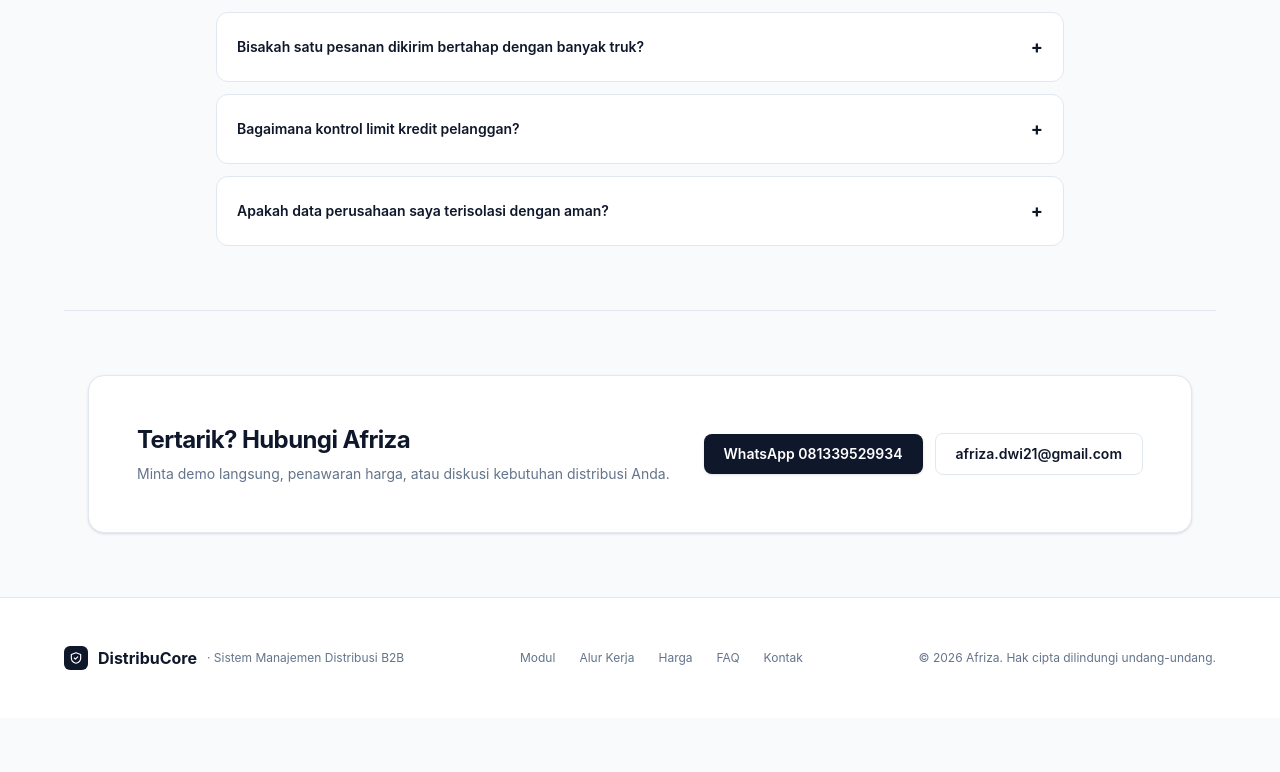
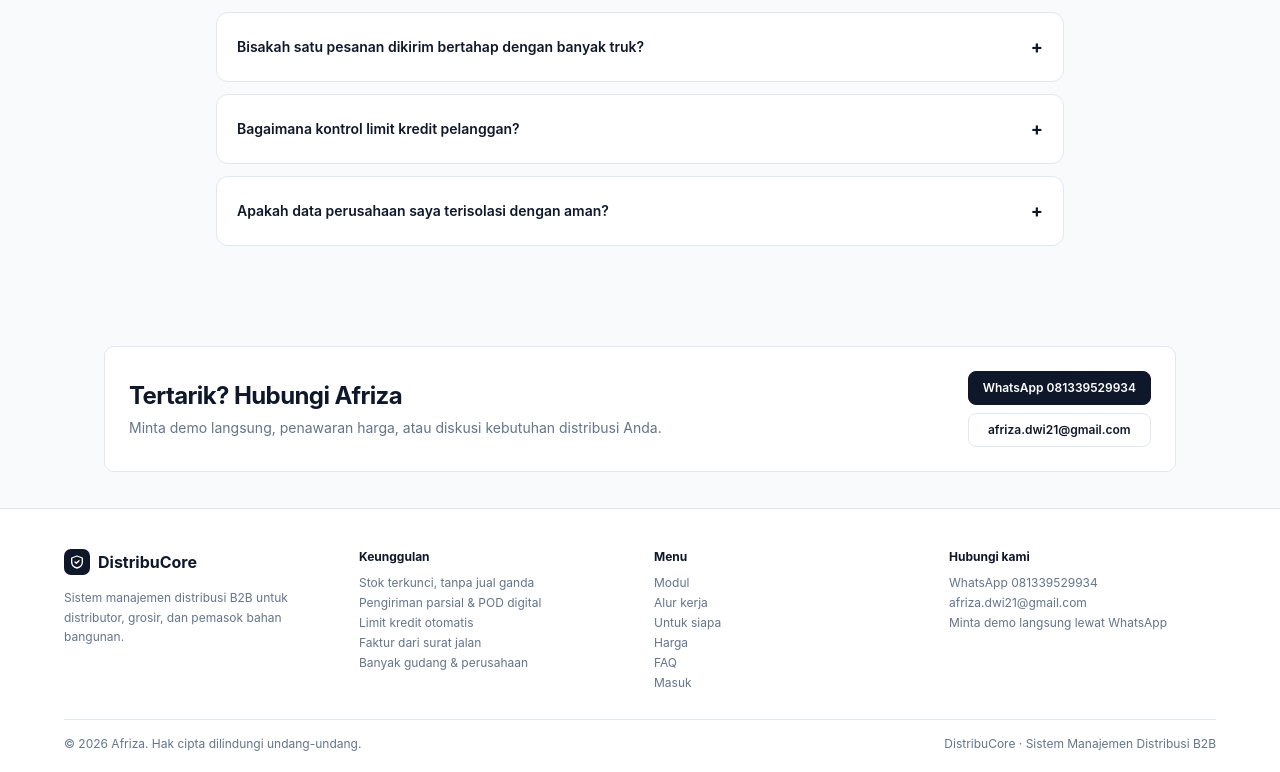
Before and after one commit to afrizadwi21/DistribuCore, a Next.js app in the folder apps/web/: page / in a window 1280 px wide. Shown: the part 4032-4804 px from the top of the page. Before the commit the page ends 4750 px from the top, so only its background shows below. Built offline with nearby package versions, Linux system fonts and the light colour scheme.

Commit message:
style(web): match contact CTA card and 4-column footer exactly with design

```diff
--- a/apps/web/src/components/landing/ContactFooter.tsx
+++ b/apps/web/src/components/landing/ContactFooter.tsx
@@ -2,52 +2,60 @@ import React from "react";
 import { ShieldIcon } from "./Icons";
 
 export function ContactFooter() {
-  const waUrl = "https://wa.me/6281339529934?text=" + encodeURIComponent("Halo Afriza, saya ingin tahu lebih lanjut tentang DistribuCore.");
+  const wa = (t: string) => `https://wa.me/6281339529934?text=${encodeURIComponent(t)}`;
 
   return (
     <>
-      <section id="kontak" className="mx-auto max-w-6xl px-6 py-16 border-t border-[var(--bd)]">
-        <div className="rounded-2xl border border-[var(--bd)] bg-[var(--card)] p-8 sm:p-12 flex flex-col md:flex-row items-center justify-between gap-6 shadow-sm">
-          <div className="max-w-xl">
-            <h2 className="text-2xl font-bold tracking-tight text-[var(--tx)]">
-              Tertarik? Hubungi Afriza
-            </h2>
-            <p className="mt-2 text-sm text-[var(--mu)]">
-              Minta demo langsung, penawaran harga, atau diskusi kebutuhan distribusi Anda.
-            </p>
+      <section id="kontak" className="max-w-[1200px] mx-auto py-9 px-[5vw]">
+        <div className="rounded-[10px] border border-[var(--bd)] bg-[var(--card)] p-6 flex flex-col md:flex-row items-center gap-5 justify-between transition-colors">
+          <div className="flex-1 min-w-[240px]">
+            <h2 className="text-2xl font-bold tracking-tight text-[var(--tx)]">Tertarik? Hubungi Afriza</h2>
+            <p className="text-sm text-[var(--mu)] mt-1.5">Minta demo langsung, penawaran harga, atau diskusi kebutuhan distribusi Anda.</p>
           </div>
-          <div className="flex flex-wrap items-center gap-3">
-            <a href={waUrl} target="_blank" rel="noopener noreferrer" className="rounded-lg bg-[var(--bl)] px-5 py-2.5 text-xs sm:text-sm font-semibold text-[var(--act)] shadow hover:opacity-90 transition-opacity">
+          <div className="flex flex-col gap-2 w-full md:w-auto">
+            <a target="_blank" rel="noopener noreferrer" href={wa("Halo Afriza, saya ingin tahu lebih lanjut tentang DistribuCore.")} className="inline-flex items-center justify-center border border-[var(--bl)] bg-[var(--bl)] text-[var(--act)] rounded-lg px-3.5 py-2 font-semibold text-xs hover:opacity-90 transition-opacity">
               WhatsApp 081339529934
             </a>
-            <a href="mailto:afriza.dwi21@gmail.com" className="rounded-lg border border-[var(--bd)] bg-[var(--card)] px-5 py-2.5 text-xs sm:text-sm font-semibold text-[var(--tx)] hover:bg-[var(--soft)] transition-colors">
+            <a href="mailto:afriza.dwi21@gmail.com" className="inline-flex items-center justify-center border border-[var(--bd)] bg-[var(--card)] text-[var(--tx)] rounded-lg px-3.5 py-2 font-semibold text-xs hover:bg-[var(--soft)] transition-colors">
               afriza.dwi21@gmail.com
             </a>
           </div>
         </div>
       </section>
 
-      <footer className="border-t border-[var(--bd)] bg-[var(--card)] py-12 px-6">
-        <div className="mx-auto max-w-6xl flex flex-col md:flex-row items-center justify-between gap-6">
-          <div className="flex items-center gap-2.5 font-bold text-base text-[var(--tx)]">
-            <span className="flex h-6 w-6 items-center justify-center rounded-md bg-[var(--bl)] text-[var(--act)]">
-              <ShieldIcon className="w-3.5 h-3.5" />
-            </span>
-            DistribuCore
-            <span className="text-xs font-normal text-[var(--mu)]">· Sistem Manajemen Distribusi B2B</span>
+      <footer className="border-t border-[var(--bd)] bg-[var(--card)] pt-10 pb-5 px-[5vw] transition-colors">
+        <div className="max-w-[1200px] mx-auto grid grid-cols-1 sm:grid-cols-2 lg:grid-cols-4 gap-7">
+          <div>
+            <a href="#home" className="inline-flex items-center gap-2 font-bold text-base text-[var(--tx)]">
+              <span className="w-6.5 h-6.5 rounded-[7px] bg-[var(--bl)] text-[var(--act)] grid place-items-center"><ShieldIcon className="w-4 h-4" /></span>
+              DistribuCore
+            </a>
+            <p className="text-[var(--mu)] text-xs mt-3 max-w-[300px] leading-relaxed">Sistem manajemen distribusi B2B untuk distributor, grosir, dan pemasok bahan bangunan.</p>
           </div>
-
-          <div className="flex flex-wrap items-center gap-6 text-xs text-[var(--mu)]">
-            <a href="#fitur" className="hover:text-[var(--tx)]">Modul</a>
-            <a href="#alur" className="hover:text-[var(--tx)]">Alur Kerja</a>
-            <a href="#harga" className="hover:text-[var(--tx)]">Harga</a>
-            <a href="#faq" className="hover:text-[var(--tx)]">FAQ</a>
-            <a href="#kontak" className="hover:text-[var(--tx)]">Kontak</a>
+          <div>
+            <h4 className="text-xs font-bold text-[var(--tx)] mb-2.5">Keunggulan</h4>
+            <ul className="space-y-1 text-xs text-[var(--mu)] list-none p-0 m-0">
+              <li>Stok terkunci, tanpa jual ganda</li><li>Pengiriman parsial &amp; POD digital</li><li>Limit kredit otomatis</li><li>Faktur dari surat jalan</li><li>Banyak gudang &amp; perusahaan</li>
+            </ul>
           </div>
-
-          <p className="text-xs text-[var(--mu)]">
-            © {new Date().getFullYear()} Afriza. Hak cipta dilindungi undang-undang.
-          </p>
+          <div>
+            <h4 className="text-xs font-bold text-[var(--tx)] mb-2.5">Menu</h4>
+            <div className="space-y-1 text-xs text-[var(--mu)] flex flex-col">
+              <a href="#fitur" className="hover:text-[var(--tx)]">Modul</a><a href="#alur" className="hover:text-[var(--tx)]">Alur kerja</a><a href="#peran" className="hover:text-[var(--tx)]">Untuk siapa</a><a href="#harga" className="hover:text-[var(--tx)]">Harga</a><a href="#faq" className="hover:text-[var(--tx)]">FAQ</a><a href="#coba" className="hover:text-[var(--tx)]">Masuk</a>
+            </div>
+          </div>
+          <div>
+            <h4 className="text-xs font-bold text-[var(--tx)] mb-2.5">Hubungi kami</h4>
+            <div className="space-y-1 text-xs text-[var(--mu)] flex flex-col">
+              <a target="_blank" rel="noopener noreferrer" href={wa("Halo Afriza, saya ingin tahu lebih lanjut tentang DistribuCore.")} className="hover:text-[var(--tx)]">WhatsApp 081339529934</a>
+              <a href="mailto:afriza.dwi21@gmail.com" className="hover:text-[var(--tx)]">afriza.dwi21@gmail.com</a>
+              <span>Minta demo langsung lewat WhatsApp</span>
+            </div>
+          </div>
+        </div>
+        <div className="max-w-[1200px] mx-auto mt-7 pt-4 border-t border-[var(--bd)] flex flex-wrap justify-between gap-3 text-xs text-[var(--mu)]">
+          <span>© 2026 Afriza. Hak cipta dilindungi undang-undang.</span>
+          <span>DistribuCore · Sistem Manajemen Distribusi B2B</span>
         </div>
       </footer>
     </>
```
